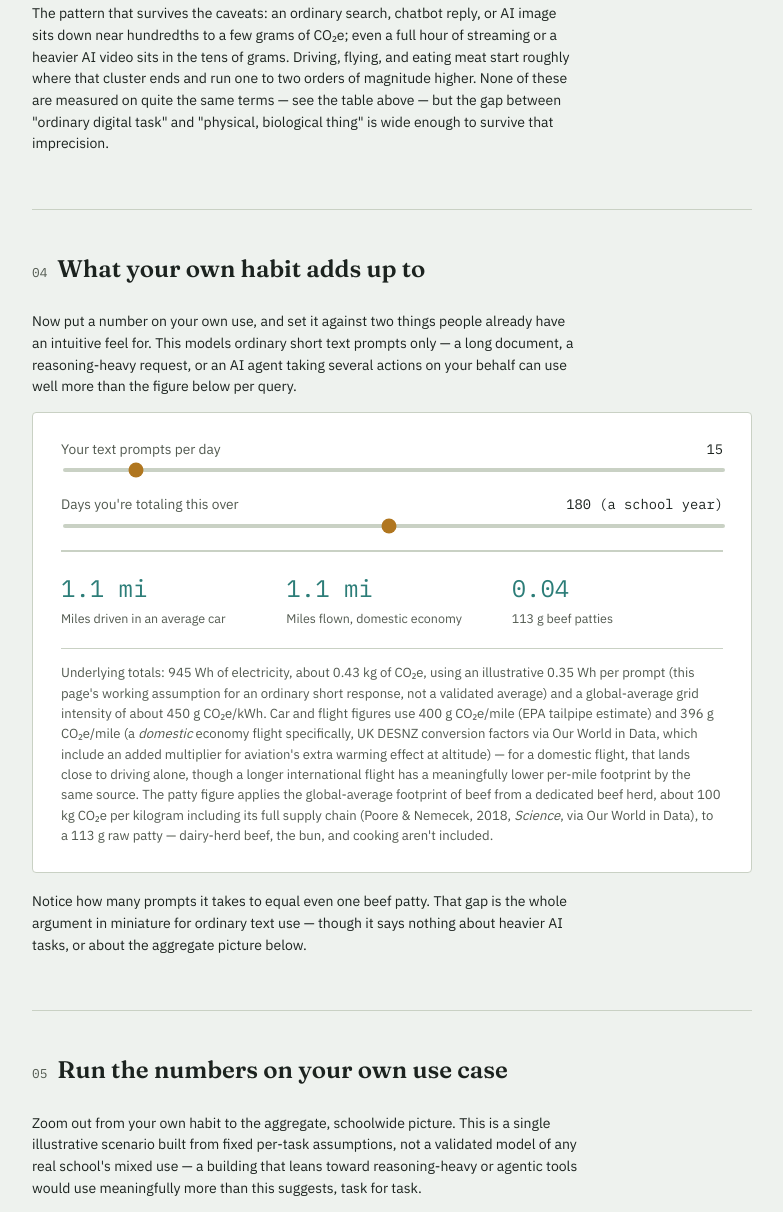
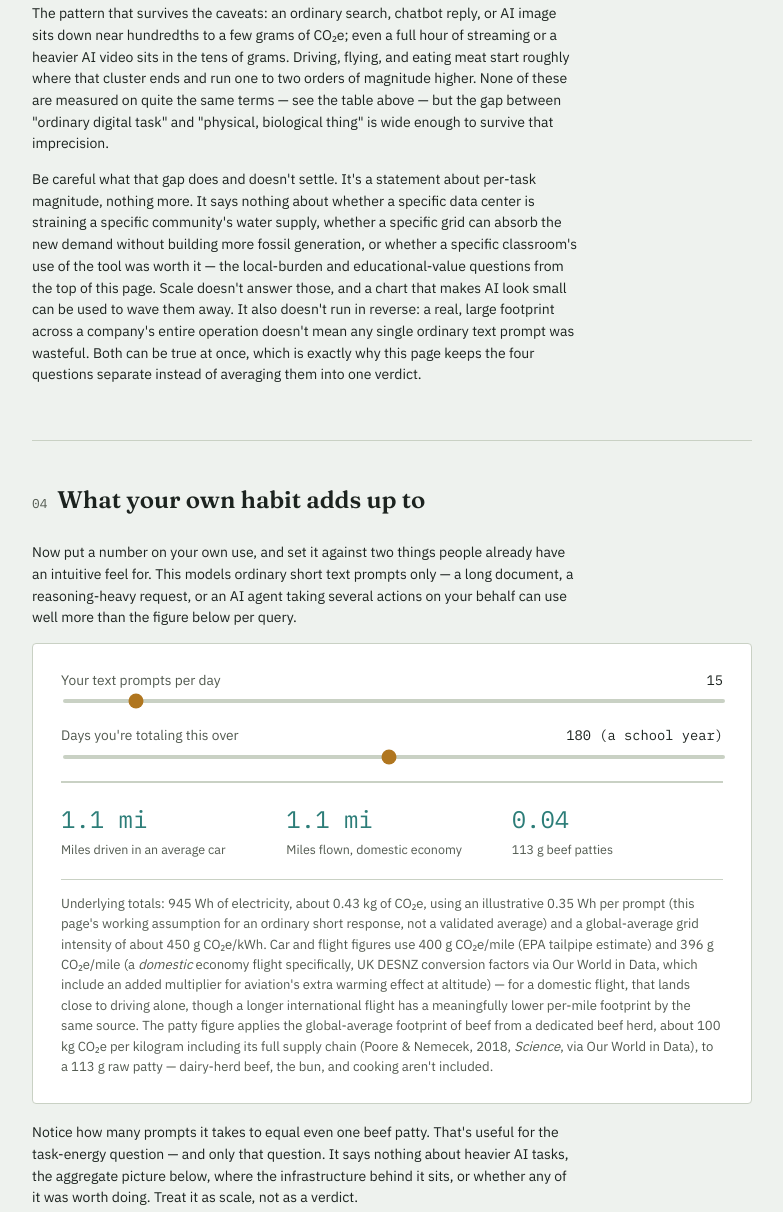
Before and after one commit to rwpronovost/aienergyuse, a plain HTML site: page index.html in a window 1280 px wide. Shown: the part 3829-5041 px from the top of the page, without its empty margins (248-1031 px from the left). Drawn offline with Linux system fonts and the light colour scheme.

Commit message:
updated to make clear about not being reassuring

```diff
--- a/index.html
+++ b/index.html
@@ -313,6 +313,7 @@ footer{padding:30px 0 10px;color:var(--sub);font-size:.82rem}
     </div>
     <div class="callout">Streaming video had this exact argument a few years ago. A viral 2019 claim that thirty minutes of Netflix emits as much as driving four miles turned out, once the IEA checked the underlying assumptions, to be <b>overstated by roughly 90&times;</b>. The corrected number, 36 g CO&#8322;e per hour, is what's plotted above. The same skepticism is worth aiming at every figure on this page, including the ones that favor a reassuring conclusion.</div>
     <p style="margin-top:18px">The pattern that survives the caveats: an ordinary search, chatbot reply, or AI image sits down near hundredths to a few grams of CO&#8322;e; even a full hour of streaming or a heavier AI video sits in the tens of grams. Driving, flying, and eating meat start roughly where that cluster ends and run one to two orders of magnitude higher. None of these are measured on quite the same terms &mdash; see the table above &mdash; but the gap between "ordinary digital task" and "physical, biological thing" is wide enough to survive that imprecision.</p>
+    <p>Be careful what that gap does and doesn't settle. It's a statement about per-task magnitude, nothing more. It says nothing about whether a specific data center is straining a specific community's water supply, whether a specific grid can absorb the new demand without building more fossil generation, or whether a specific classroom's use of the tool was worth it &mdash; the local-burden and educational-value questions from the top of this page. Scale doesn't answer those, and a chart that makes AI look small can be used to wave them away. It also doesn't run in reverse: a real, large footprint across a company's entire operation doesn't mean any single ordinary text prompt was wasteful. Both can be true at once, which is exactly why this page keeps the four questions separate instead of averaging them into one verdict.</p>
   </section>
 
   <section id="personal">
@@ -335,7 +336,7 @@ footer{padding:30px 0 10px;color:var(--sub);font-size:.82rem}
       </div>
       <div class="calc-note">Underlying totals: <span id="res-p-energy">&mdash;</span> of electricity, about <span id="res-p-carbon">&mdash;</span> of CO&#8322;e, using an illustrative 0.35 Wh per prompt (this page's working assumption for an ordinary short response, not a validated average) and a global-average grid intensity of about 450 g CO&#8322;e/kWh. Car and flight figures use 400 g CO&#8322;e/mile (EPA tailpipe estimate) and 396 g CO&#8322;e/mile (a <em>domestic</em> economy flight specifically, UK DESNZ conversion factors via Our World in Data, which include an added multiplier for aviation's extra warming effect at altitude) &mdash; for a domestic flight, that lands close to driving alone, though a longer international flight has a meaningfully lower per-mile footprint by the same source. The patty figure applies the global-average footprint of beef from a dedicated beef herd, about 100 kg CO&#8322;e per kilogram including its full supply chain (Poore &amp; Nemecek, 2018, <em>Science</em>, via Our World in Data), to a 113 g raw patty &mdash; dairy-herd beef, the bun, and cooking aren't included.</div>
     </div>
-    <p style="margin-top:18px">Notice how many prompts it takes to equal even one beef patty. That gap is the whole argument in miniature for ordinary text use &mdash; though it says nothing about heavier AI tasks, or about the aggregate picture below.</p>
+    <p style="margin-top:18px">Notice how many prompts it takes to equal even one beef patty. That's useful for the task-energy question &mdash; and only that question. It says nothing about heavier AI tasks, the aggregate picture below, where the infrastructure behind it sits, or whether any of it was worth doing. Treat it as scale, not as a verdict.</p>
   </section>
 
   <section id="calculator">
```
